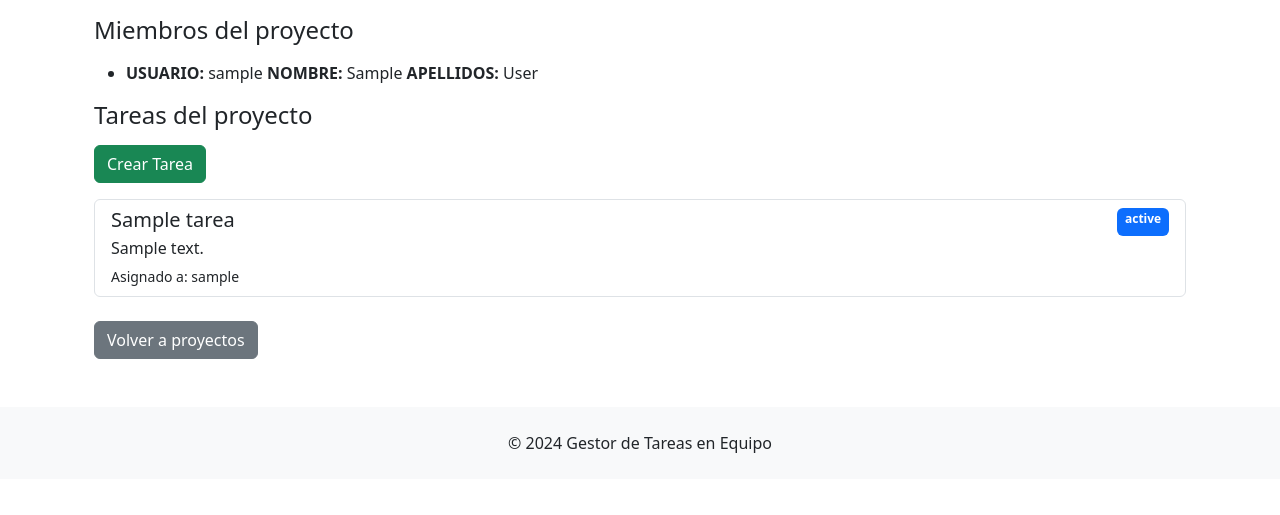
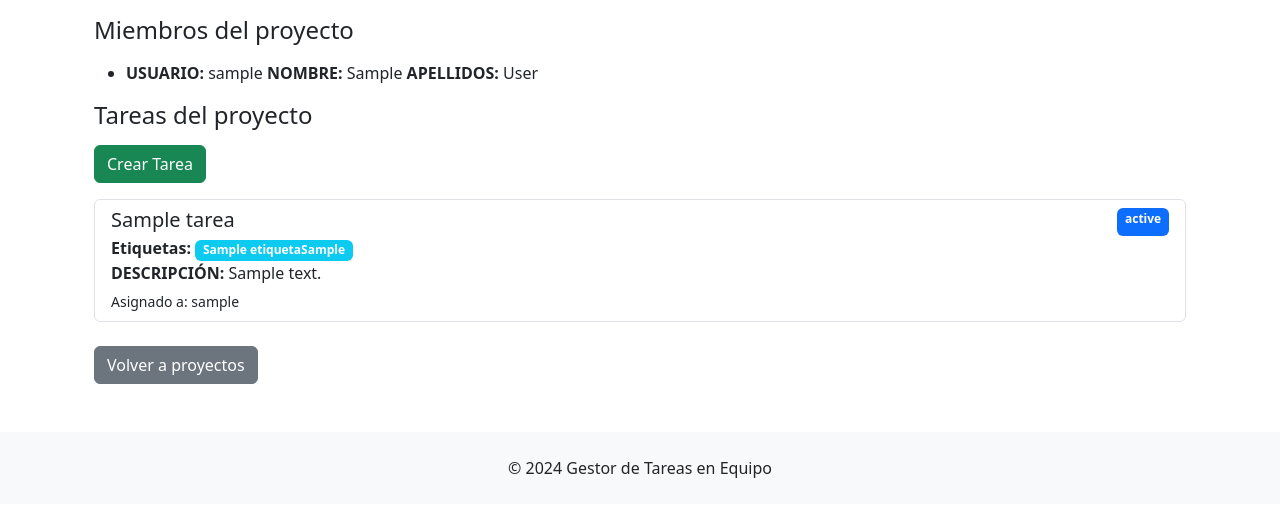
Before and after one commit to anibalCApaza/proyecto_web_3, a Django app: page /proyecto/ver/1 in a window 1280 px wide. Shown: the part 285-800 px from the top of the page. Run offline with Django 5.2, Linux system fonts and the light colour scheme; a user stored in the database is signed in; tables that the repository leaves empty hold one stand-in row (values such as "Sample post").

Commit message:
Agregación de visualización de etiquetas

```diff
--- a/proyecto/templates/proyecto/ver_proyecto.html
+++ b/proyecto/templates/proyecto/ver_proyecto.html
@@ -53,7 +53,17 @@
                             {{ tarea.estado }}
                         </span>
                     </div>
-                    <p class="mb-1">{{ tarea.descripcion|truncatechars:150 }}</p>
+
+                    <div>
+                      <b>Etiquetas: </b>
+                      {% for etiqueta in etiquetas  %}
+                      <div class='badge bg-info badge-info'>
+
+                      {{etiqueta.nombre}}{{etiqueta.relevancia}}
+                      </div>
+                      {% endfor %}
+                    </div>
+                    <p class="mb-1"><b>DESCRIPCIÓN: </b>{{ tarea.descripcion|truncatechars:150 }}</p>
                     <small>Asignado a: {{ tarea.asignado_a.username|default:"Sin asignar" }}</small>
                 </div>
             {% endfor %}
--- a/sistema_web/urls.py
+++ b/sistema_web/urls.py
@@ -13,6 +13,7 @@ Including another URLconf
     1. Import the include() function: from django.urls import include, path
     2. Add a URL to urlpatterns:  path('blog/', include('blog.urls'))
 """
+
 # ...existing code...
 from django.urls import path, include
 from django.contrib import admin
@@ -24,5 +25,4 @@ urlpatterns = [
     path("proyecto/", include("proyecto.urls")),
     path("tarea/", include("tarea.urls")),
     # ...existing code...
-
 ]
```
